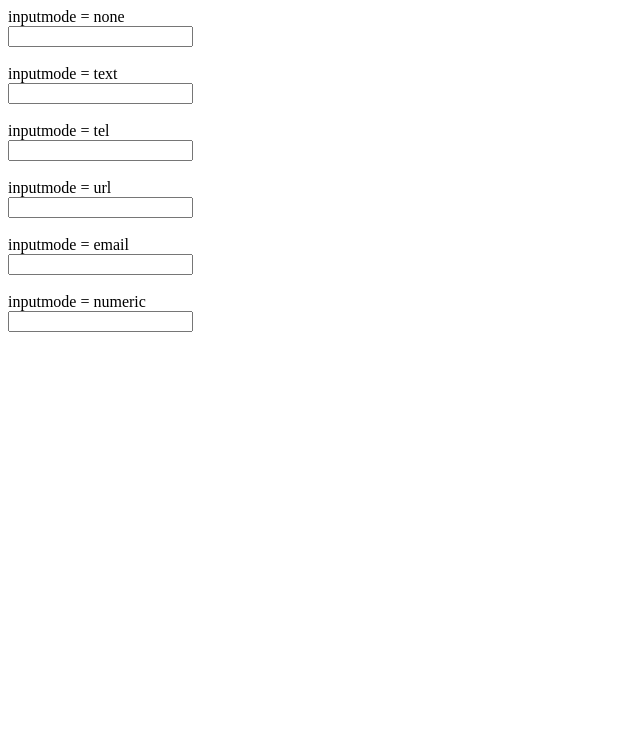
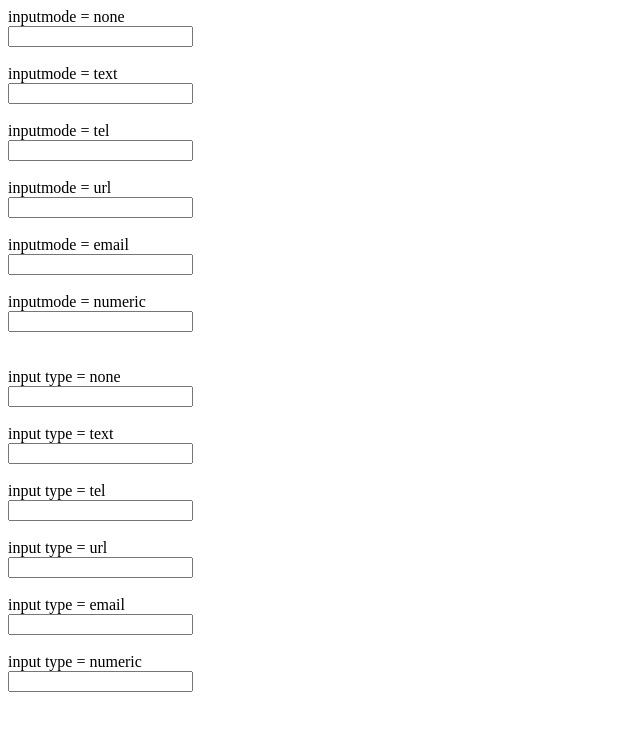
Before and after one commit to Eic-Yuki-Imai/github.io, a plain HTML site: page index.html in a window 1280 px wide. Shown: the whole page, without its empty margins (0-640 px from the left). Drawn offline with Linux system fonts and the light colour scheme.

Commit message:
Update index.html

```diff
--- a/index.html
+++ b/index.html
@@ -19,7 +19,25 @@
     <br>
     inputmode = numeric<br>
     <input inputmode="numeric"><br>
-
+        <br>
+        <br>
+    input type = none<br>
+    <input type="none"><br>
+    <br>
+    input type = text<br>
+    <input type="text"><br>
+    <br>
+    input type = tel<br>
+    <input type="tel"><br>
+    <br>
+    input type = url<br>
+    <input type="url"><br>
+    <br>
+    input type = email<br>
+    <input type="email"><br>
+    <br>
+    input type = numeric<br>
+    <input type="numeric"><br>
 
   </body>
 <html>
```
